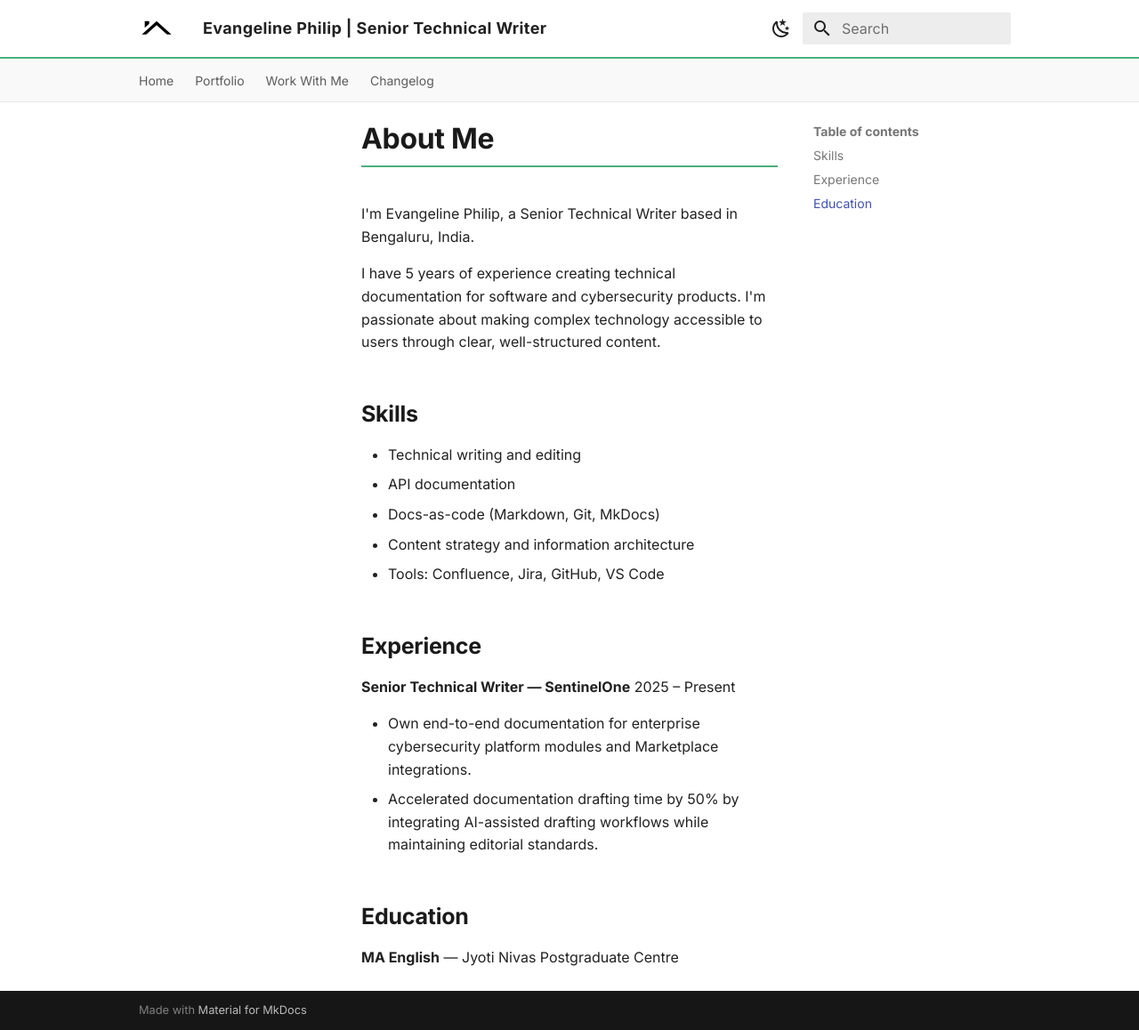
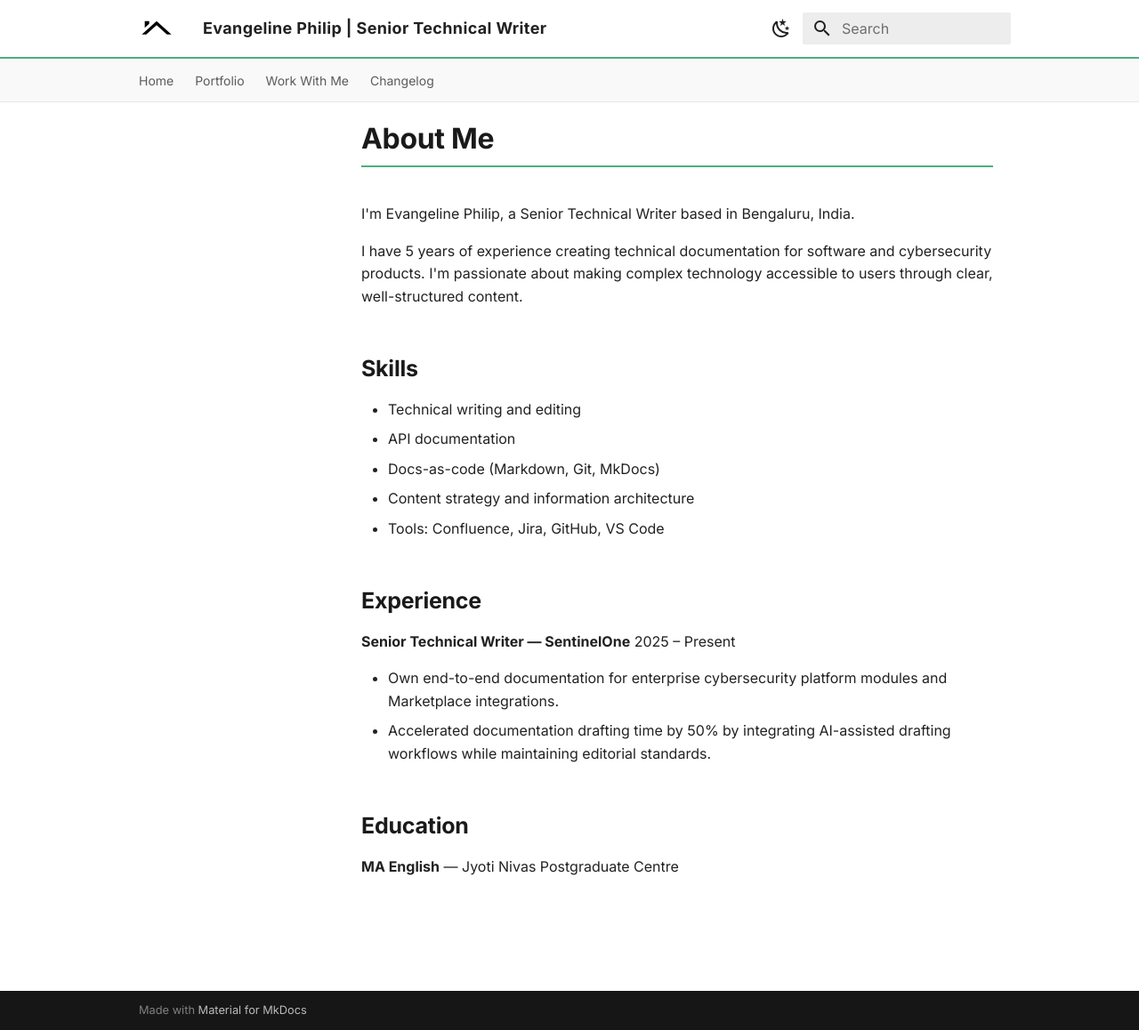
Before and after one commit to eva-philip/my-portfolio, an MkDocs documentation site: the page built from docs/about.md, in a window 1280 px wide and 1158 px high. Shown: the whole window at 89% size. Built offline with MkDocs 1.6.1 and Material for MkDocs 9.7.7, drawn with Linux system fonts in a browser that asks for light colours.

Commit message:
Hide mini TOC on the right

```diff
--- a/docs/stylesheets/extra.css
+++ b/docs/stylesheets/extra.css
@@ -371,3 +371,10 @@
   .md-typeset .grid.cards .twemoji svg {
     fill: #4caf7d !important;
   }
+  /* ============================================================
+   HIDE RIGHT TABLE OF CONTENTS
+   Removes the TOC on the right side across all pages.
+   ============================================================ */
+.md-sidebar--secondary {
+  display: none !important;
+}
```
